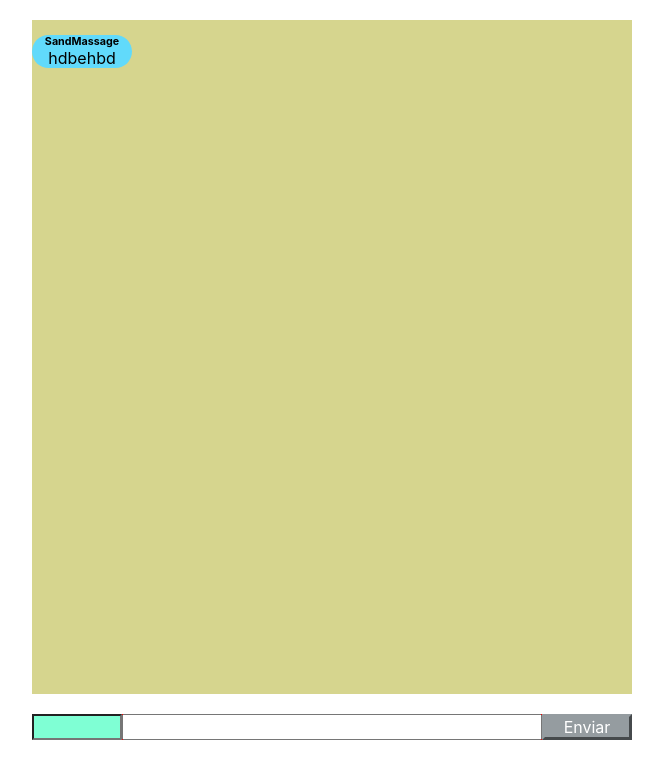
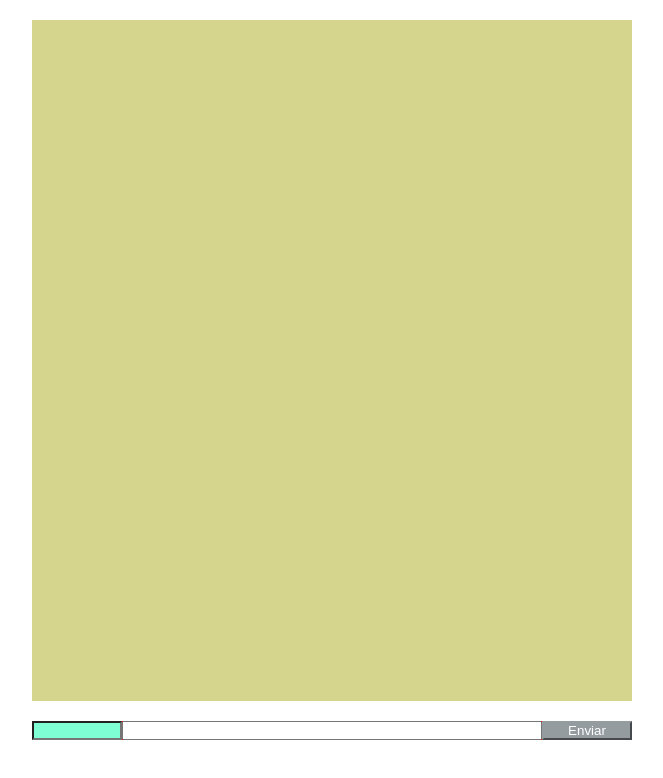
Before and after one commit to ferrariflaviaa/WhyZap, a React (Create React App) app: page / in a window 1280 px wide. Shown: the top 778 px of the page, without its empty margins (308-971 px from the left). Built offline with nearby package versions, Linux system fonts and the light colour scheme.

Commit message:
styled-components

```diff
--- a/src/App.js
+++ b/src/App.js
@@ -5,11 +5,10 @@ import SandMassage from "./components/SandMassage";
 import ModalDelete from "./components/ModalDelete";
 
 function App() {
+
   const [name, setName] = useState("");
   const [message, setMessage] = useState("");
-  const [arr, setArr] = useState([
-    { id: "1yh89-oundfcf", name: "SandMassage", message: "hdbehbd" },
-  ]);
+  const [arr, setArr] = useState([]);
   const [click, setClick] = useState(0);
   const [select, setSelect] = useState({});
   const [openModal, setOpenModal] = useState(false);
@@ -54,7 +53,6 @@ function App() {
   };
 
   const removeItem = () => {
-    alert("Funciona")
     setDeleteMessageArr(!deleteMessageArr);
   };
 
--- a/src/components/ModalDelete/index.js
+++ b/src/components/ModalDelete/index.js
@@ -1,5 +1,5 @@
 import React from "react";
-import "./styled.css";
+import { ContainerModal, Content, TitlePri, RowItens} from "./styled";
 
 function ModalDelete({ removeItem, handleCloseModal }) {
   console.log(handleCloseModal);
@@ -10,15 +10,15 @@ function ModalDelete({ removeItem, handleCloseModal }) {
   };
 
   return (
-    <div className="ContainerModal">
-      <div className="Content">
-        <h4 className="title">Deseja excluir a mensagem?</h4>
-        <div className="row-itens">
-          <span className="fecha" onClick={handleCloseModal}>Não </span>
-          <span className="executar" onClick={deleteMessage}>Sim</span>
-        </div>
-      </div>
-    </div>
+    <ContainerModal>
+      <Content>
+        <TitlePri>Deseja excluir a mensagem?</TitlePri>
+        <RowItens>
+          <span onClick={handleCloseModal}>Não </span>
+          <span onClick={deleteMessage}>Sim</span>
+        </RowItens>
+      </Content>
+    </ContainerModal>
   );
 }
 
--- a/src/components/ModalDelete/styled.css
+++ b/src/components/ModalDelete/styled.js
@@ -1,4 +1,6 @@
-.ContainerModal {
+import styled from "styled-components";
+
+export const ContainerModal = styled.div`
   background-color: red;
   position: fixed;
   top: 0;
@@ -7,9 +9,11 @@
   left: 0;
   background: rgba(0, 0, 0, 0.6);
   z-index: 99;
-}
+`
 
-.Content {
+
+
+export const Content = styled.div`
   display: flex;
   width: 20%;
   justify-content: center;
@@ -25,14 +29,14 @@
   display: flex;
   justify-content: space-between;
   box-shadow: 0 0 20px rgba(0, 0, 0, 0.8);
-}
-.title{
+`
+export const TitlePri = styled.div`
     text-align: center;
-}
+`
 
-.row-itens{
+export const RowItens = styled.div`
   display: flex;
   justify-content: space-between;
   flex-direction: row;
   cursor: pointer;
-}
+`
--- a/src/components/SandMassage/index.js
+++ b/src/components/SandMassage/index.js
@@ -1,19 +1,19 @@
 import React from 'react';
-import "./styled.css";
+import { Layout,Pessoa,Mensagens,Enviar} from "./styled";
 
 
 function SandMassage({ name, setName, message, setMessage, onSandMessage }) {
 
     return (
-        <div className="tela">
-            <div className="layout">
-                <input value={name} onChange={text => setName(text.target.value)} type="text" name="pessoa" className="pessoa" />
-                <input value={message} onChange={text => setMessage(text.target.value)} type="text" name="mensagens" className="mensagens" />
-                <buttom type="submit" value="enviar" className="enviar"
+        <div>
+            <Layout>
+                <Pessoa value={name} onChange={text => setName(text.target.value)} type="text" name="pessoa" />
+                <Mensagens value={message} onChange={text => setMessage(text.target.value)} type="text" name="mensagens" />
+                <Enviar type="submit" value="enviar"
                 onClick={onSandMessage}>
                     Enviar
-                </buttom>
-            </div>
+                </Enviar>
+            </Layout>
         </div>
 
     )
--- a/src/components/SandMassage/styled.css
+++ b/src/components/SandMassage/styled.js
@@ -1,4 +1,6 @@
-.layout{
+import styled from "styled-components";
+
+export const Layout = styled.div `
     background-color: red;
     width: 600px;
     height: 100%;
@@ -6,19 +8,23 @@
     display: flex;
     justify-content: space-between;
     position: relative;
-}
+`
 
-.pessoa{
-    background-color: aquamarine;
-    width: 15%;
-}
+export const Pessoa = styled.input`
+background-color: aquamarine;
+width: 15%;
+height: 100%;
 
-.mensagens{
+`
+
+
+export const Mensagens = styled.input`
     width: 70%;
-}
+`
 
-.enviar{
+export const Enviar = styled.button`
     align-items: center;
+    cursor: pointer;
     text-align: center;
     background: #959ca0;
     color: white;
@@ -26,4 +32,4 @@
     border-color: #959ca0;
     text-shadow:none;
     width: 15%;
-}
+`
```
